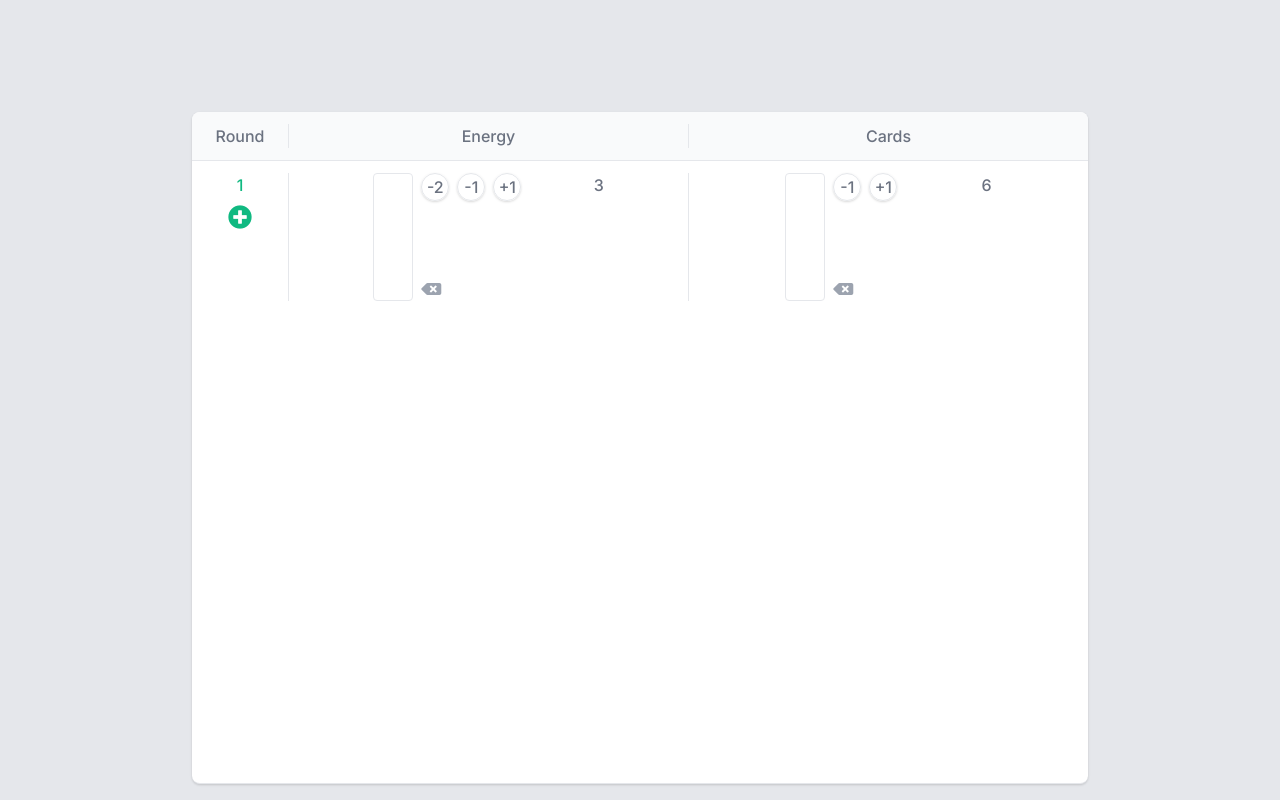
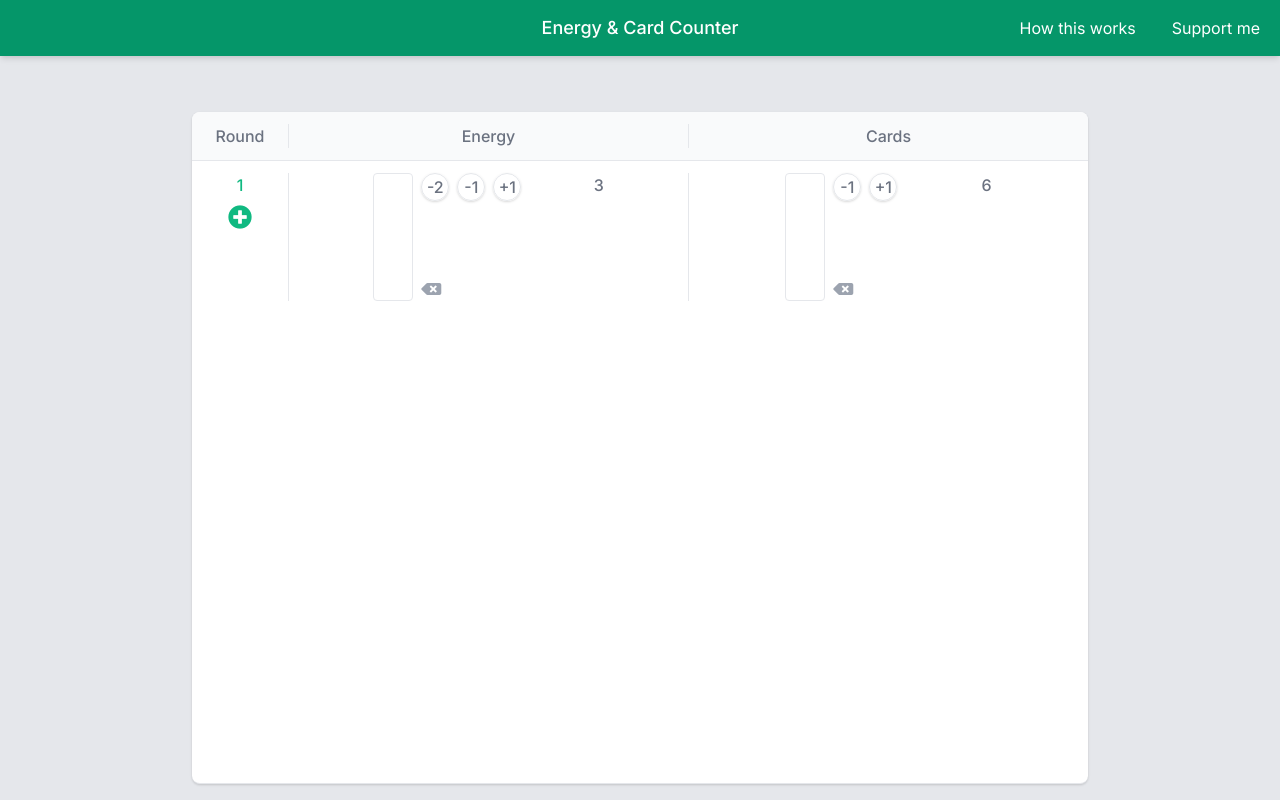
Before and after one commit to Pando58/axie-arena-counter, a Vue app: page / in a window 1280 px wide. Built offline with nearby package versions, Linux system fonts and the light colour scheme.

Commit message:
Add header

```diff
--- a/src/App.vue
+++ b/src/App.vue
@@ -1,4 +1,6 @@
 <template>
+  <Header></Header>
+
   <div class="container mx-auto h-screen p-4">
 
   <!-- Table -->
@@ -127,8 +129,12 @@
 
 <script>
 import { ref, reactive, computed, onBeforeMount } from 'vue'
+import Header from '@/components/Header.vue'
 
 export default {
+  components: {
+    Header
+  },
   setup() {
     const rounds = reactive([]);
     const currentRound = ref(null);
@@ -147,7 +153,6 @@ export default {
 
     const cardsTotal = computed(() => {
       let total = currentRound.value.cards;
-      console.log(total);
 
       currentRound.value.cardsMath.forEach(i => {
         if (i === '-1') total--;
--- /dev/null
+++ b/src/components/Header.vue
@@ -0,0 +1,12 @@
+<template>
+  <nav class="fixed z-10 w-full h-12 sm:h-14 p-2 flex items-stretch bg-green-600 shadow-md">
+    <div class="flex-1 hidden sm:block"></div>
+    <div class="flex-1 hidden sm:flex justify-center items-center">
+      <span class="text-white font-medium text-lg">Energy & Card Counter</span>
+    </div>
+    <div class="flex-1 h-full flex items-stretch justify-end">
+      <span class="h-full flex items-center rounded text-white text-sm sm:text-base cursor-pointer bg-black bg-opacity-0 hover:bg-opacity-10 transition duration-75 px-2 sm:px-3">How this works</span>
+      <span class="h-full flex items-center rounded text-white text-sm sm:text-base cursor-pointer bg-black bg-opacity-0 hover:bg-opacity-10 transition duration-75 px-2 sm:px-3 ml-1 sm:ml-3">Support me</span>
+    </div>
+  </nav>
+</template>
```
